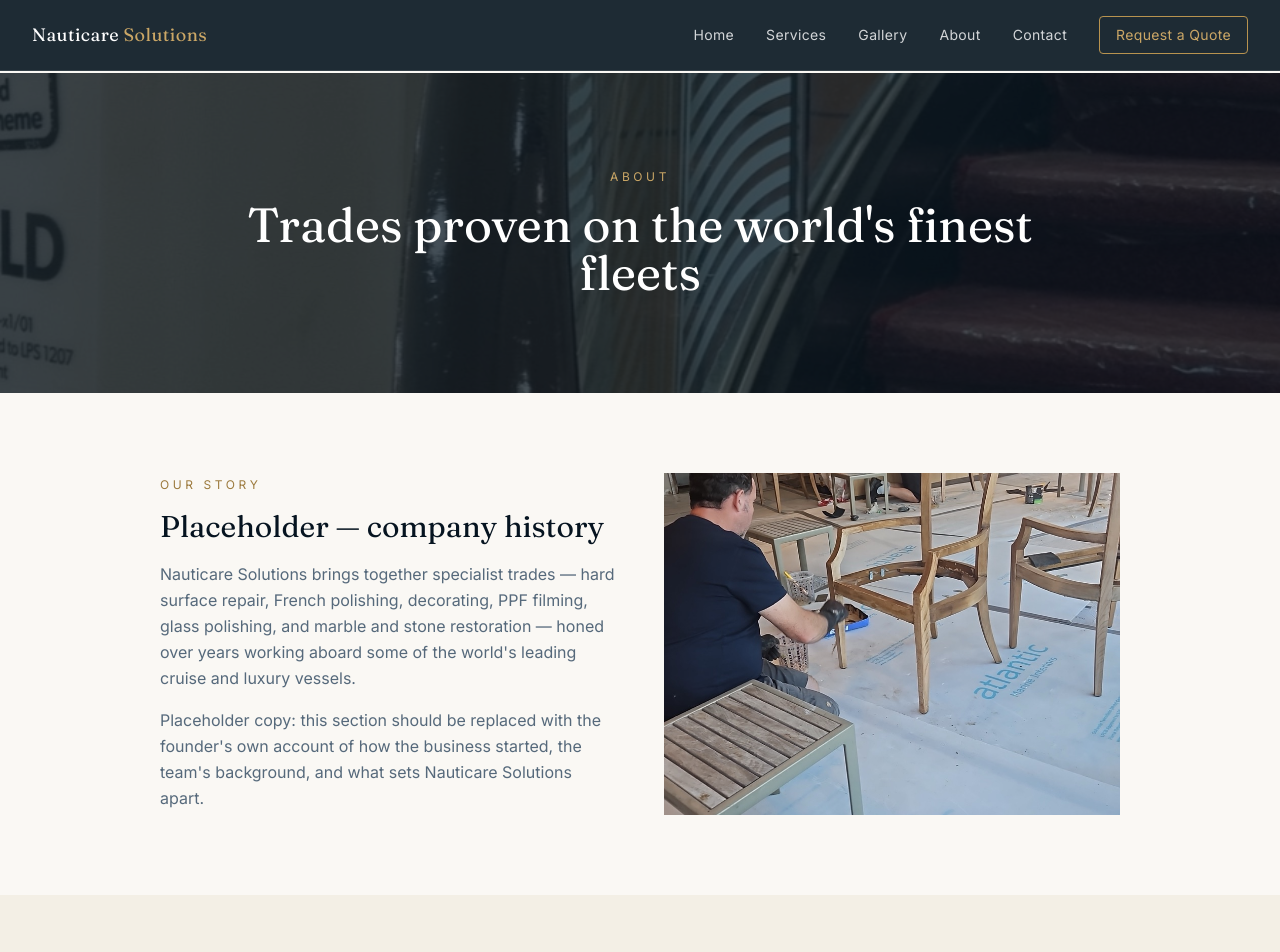
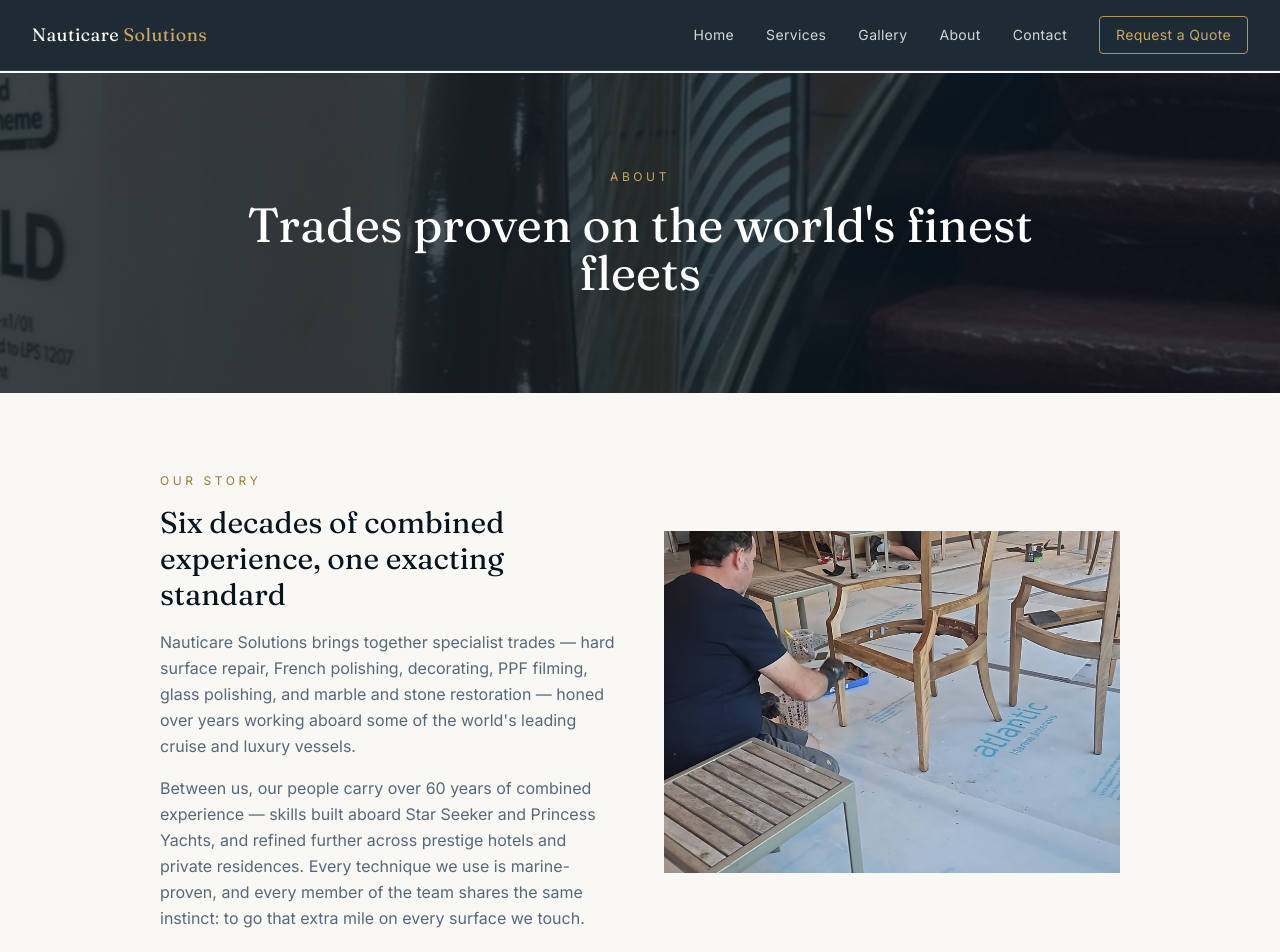
Before and after one commit to wellis321/nautica, a SvelteKit app: page /about in a window 1280 px wide. Shown: the top 952 px of the page. Built offline with nearby package versions, Linux system fonts and the light colour scheme.

Commit message:
Replace placeholder company history with real About Us copy
Highlights 60+ years of combined team experience across Star Seeker,
Princess Yachts, prestige hotels and private residences.

```diff
--- a/src/routes/about/+page.svelte
+++ b/src/routes/about/+page.svelte
@@ -22,7 +22,9 @@
 	<div class="grid items-center gap-12 md:grid-cols-2">
 		<div use:reveal data-reveal>
 			<p class="text-xs tracking-[0.3em] text-brass-600 uppercase">Our Story</p>
-			<h2 class="font-display mt-4 text-3xl text-navy-950">Placeholder — company history</h2>
+			<h2 class="font-display mt-4 text-3xl text-navy-950">
+				Six decades of combined experience, one exacting standard
+			</h2>
 			<div class="mt-4 space-y-4 leading-relaxed text-navy-800/70">
 				<p>
 					Nauticare Solutions brings together specialist trades — hard surface repair, French
@@ -30,8 +32,10 @@
 					honed over years working aboard some of the world's leading cruise and luxury vessels.
 				</p>
 				<p>
-					Placeholder copy: this section should be replaced with the founder's own account of how
-					the business started, the team's background, and what sets Nauticare Solutions apart.
+					Between us, our people carry over 60 years of combined experience — skills built aboard
+					Star Seeker and Princess Yachts, and refined further across prestige hotels and private
+					residences. Every technique we use is marine-proven, and every member of the team shares
+					the same instinct: to go that extra mile on every surface we touch.
 				</p>
 			</div>
 		</div>
```
